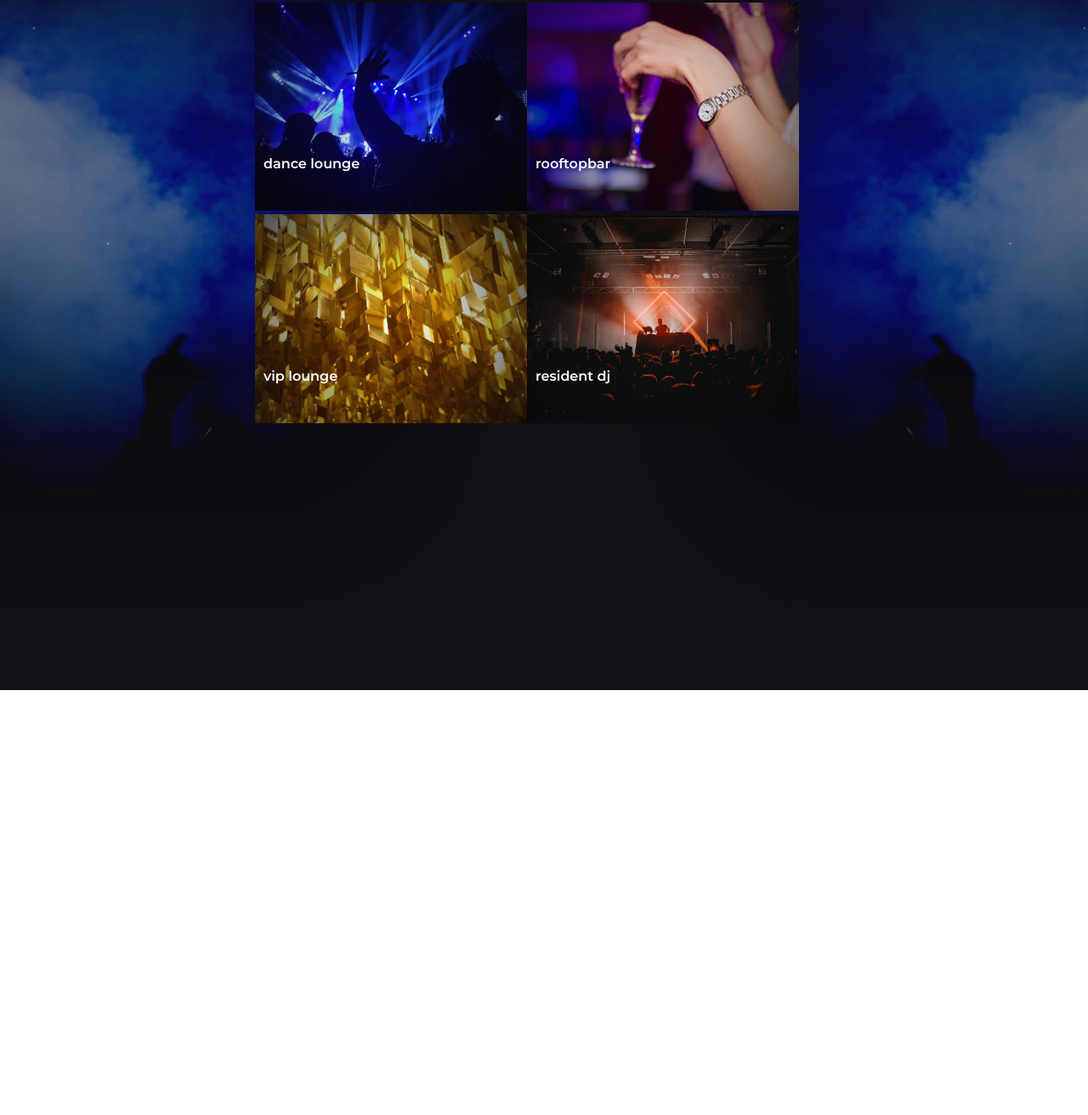
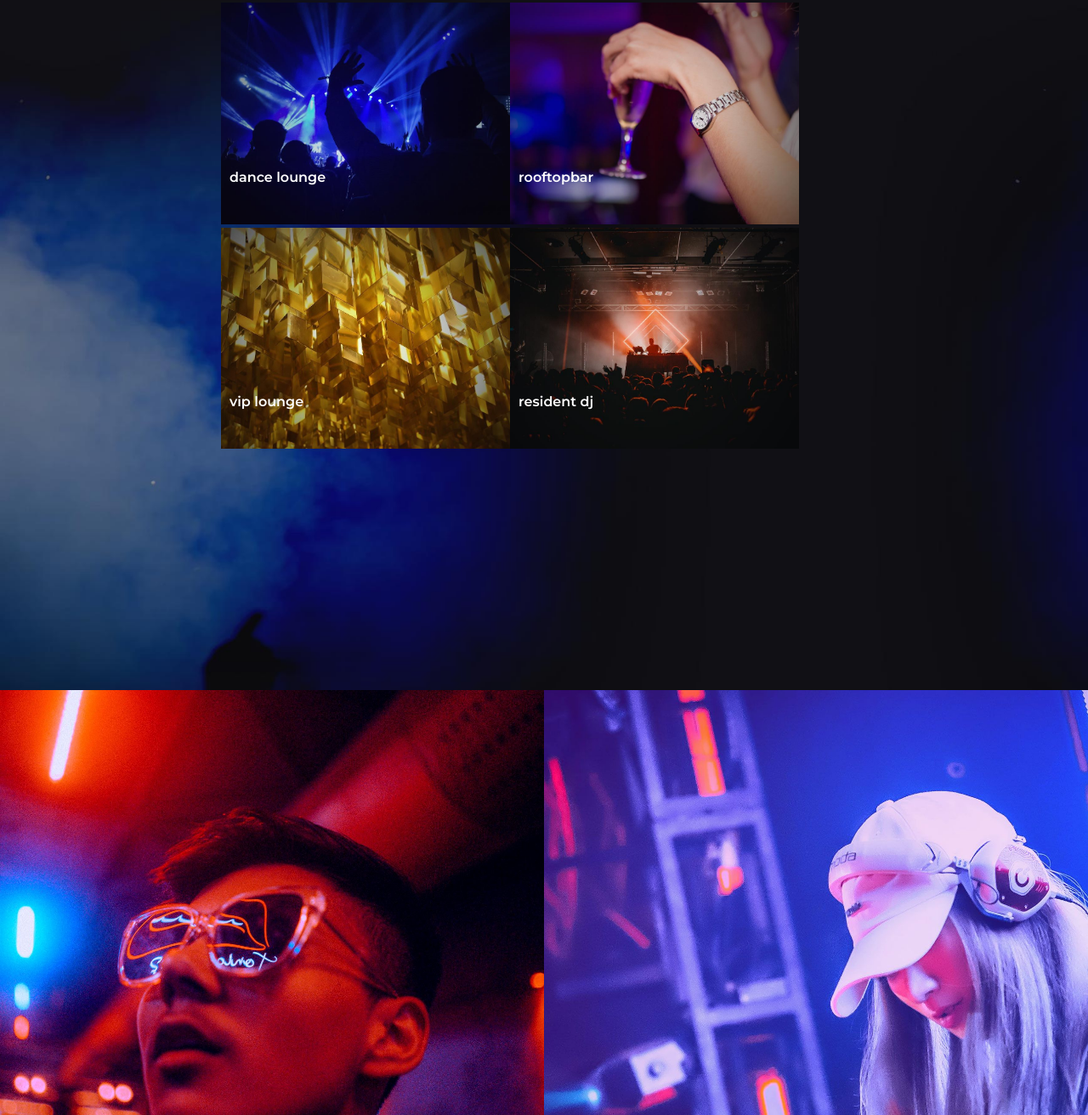
Before and after one commit to andreainzaghi/proj-html-vuejs, a website: page index.html in a window 1280 px wide. Shown: the part 1268-2580 px from the top of the page at 85% size. Before the commit the page ends 2080 px from the top, so only its background shows below. Drawn offline with nearby package versions, Linux system fonts and the light colour scheme.

Commit message:
posizionamento immagini dj

```diff
--- a/index.html
+++ b/index.html
@@ -57,10 +57,21 @@
         <div class="quattro-immagini">
           <div class="due-immagini" v-for="item in fotoUno">
             <ul>
-              <li class="immagini-4-messaggio">  <img :src="item.date" alt=""><p class="messaggio-immagini">{{item.message}}</p> </li>
+              <li class="immagini-4-messaggio">  <img :src="item.date" alt=""><p class="messaggio-immagini">{{item.message}}</p></li>
             </ul>
           </div>
         </div>
+      </div>
+      <!-- due immaginnidj -->
+      <div class="due-immagini-dj">
+
+          <div class="a1">
+
+          </div>
+          <div class="a2">
+
+          </div>
+
       </div>
     </main>
   </div>
--- a/js/script.js
+++ b/js/script.js
@@ -13,7 +13,8 @@ new Vue({
       message: 'vip lounge'},
       { date:'img/4.jpg',
       message: 'resident dj'}
-    ]
+    ],
+
   },
   computed: { },
   methods:{
--- a/src/app.scss
+++ b/src/app.scss
@@ -188,13 +188,13 @@ main{
     display: flex;
     flex-wrap: wrap;
     margin-top:40px;
-    margin-left:200px;
-    width:640px;
+    margin-left:160px;
+    width:680px;
     .due-immagini{
-      width:320px;
+      width:340px;
 
       img{
-        width:320px;
+        width:340px;
       }
     }
   }
@@ -210,5 +210,31 @@ main{
     margin-left:10px;
     list-style: none;
     position: absolute;
+    // .linea{
+    //   width:200px;
+    //   height:32px;
+    //   z-index: 33;
+    //   background-color: blue;
+    // }
   }
 }
+// immaginnidj
+.due-immagini-dj{
+  display: flex;
+  width:100%;
+  height:500px;
+  .a1{
+    width:100%;
+    height:100%;
+    background-image: url('../img/a1.jpg');
+    background-size: cover;
+      background-position: 0 -200px ;
+  }
+  .a2{
+    width:100%;
+    height:100%;
+          background-position: 0 0px ;
+      background-size: cover;
+    background-image: url('../img/a2.jpg');
+  }
+}
```
Also changed, not shown: dist/app.css, img/a1.jpg (renamed from img/avada-nightclub-resident-profile.jpg), img/a2.jpg (renamed from img/avada-nightclub-lisahouse-inset-new.jpg).
